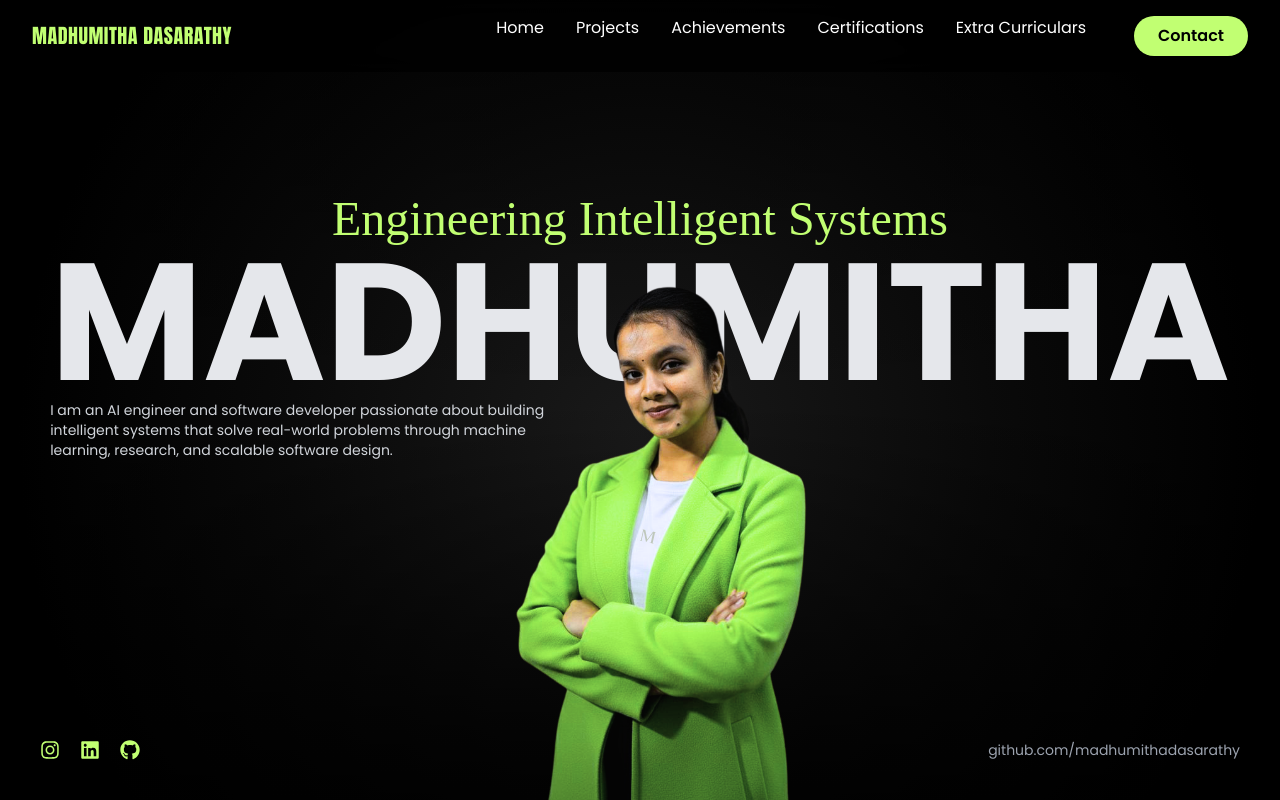
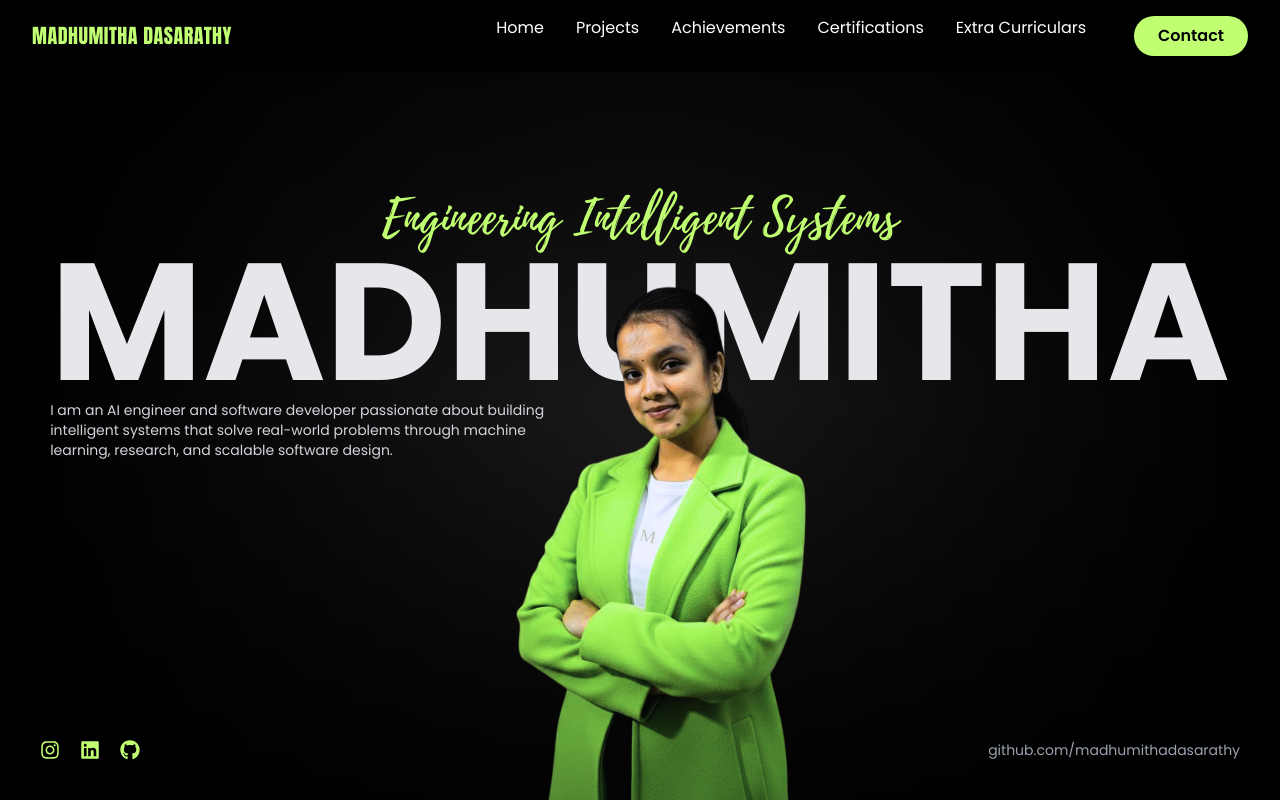
Before and after one commit to madhumithadasarathy/portfolio_website, a React (Vite) app: page / in a window 1280 px wide. Built offline with nearby package versions, Linux system fonts and the light colour scheme.

Commit message:
Added playlist font

```diff
--- a/src/index.css
+++ b/src/index.css
@@ -1,10 +1,17 @@
+@font-face {
+  font-family: "Playlist";
+  src: url("/Playlist_Script.woff2") format("woff2");
+  font-weight: normal;
+  font-style: normal;
+  font-display: swap;
+}
+
 @tailwind base;
 @tailwind components;
 @tailwind utilities;
 
-@font-face {
-  font-family: "Playlist";
-  src: url("./assets/Playlist_Script.otf") format("opentype");
-  font-weight: normal;
-  font-style: normal;
+
+
+.playlist-font {
+  font-family: "Playlist", cursive;
 }
--- a/tailwind.config.js
+++ b/tailwind.config.js
@@ -8,7 +8,7 @@ export default {
       fontFamily: {
         poppins: ["Poppins", "sans-serif"],
         anton: ["Anton", "sans-serif"],
-        playlist: ["Playlist Script", "cursive"],
+        playlist: ["Playlist", "cursive"],
       },
     },
   },
```
Also changed, not shown: public/Playlist_Script.woff2 (added).
